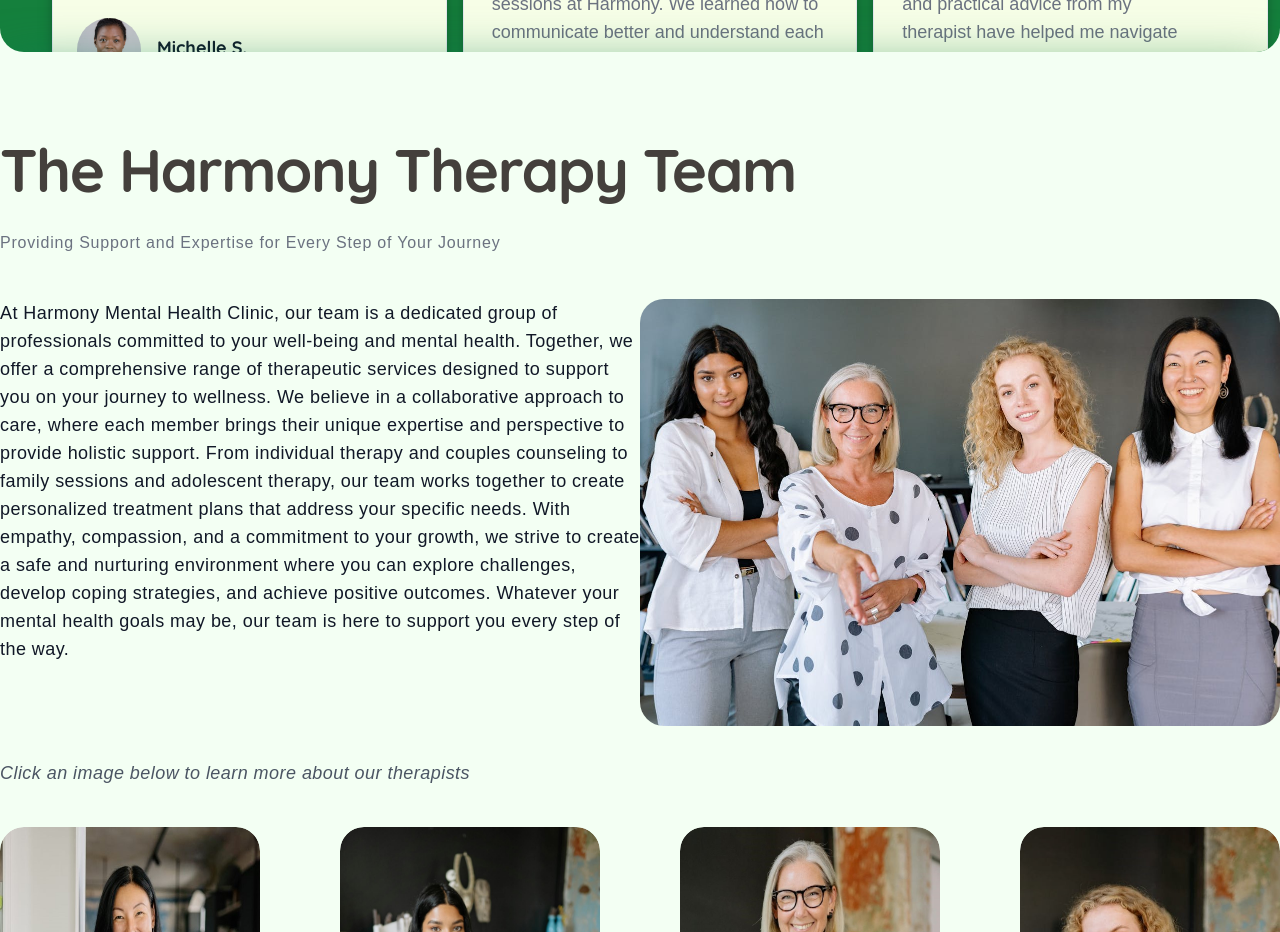
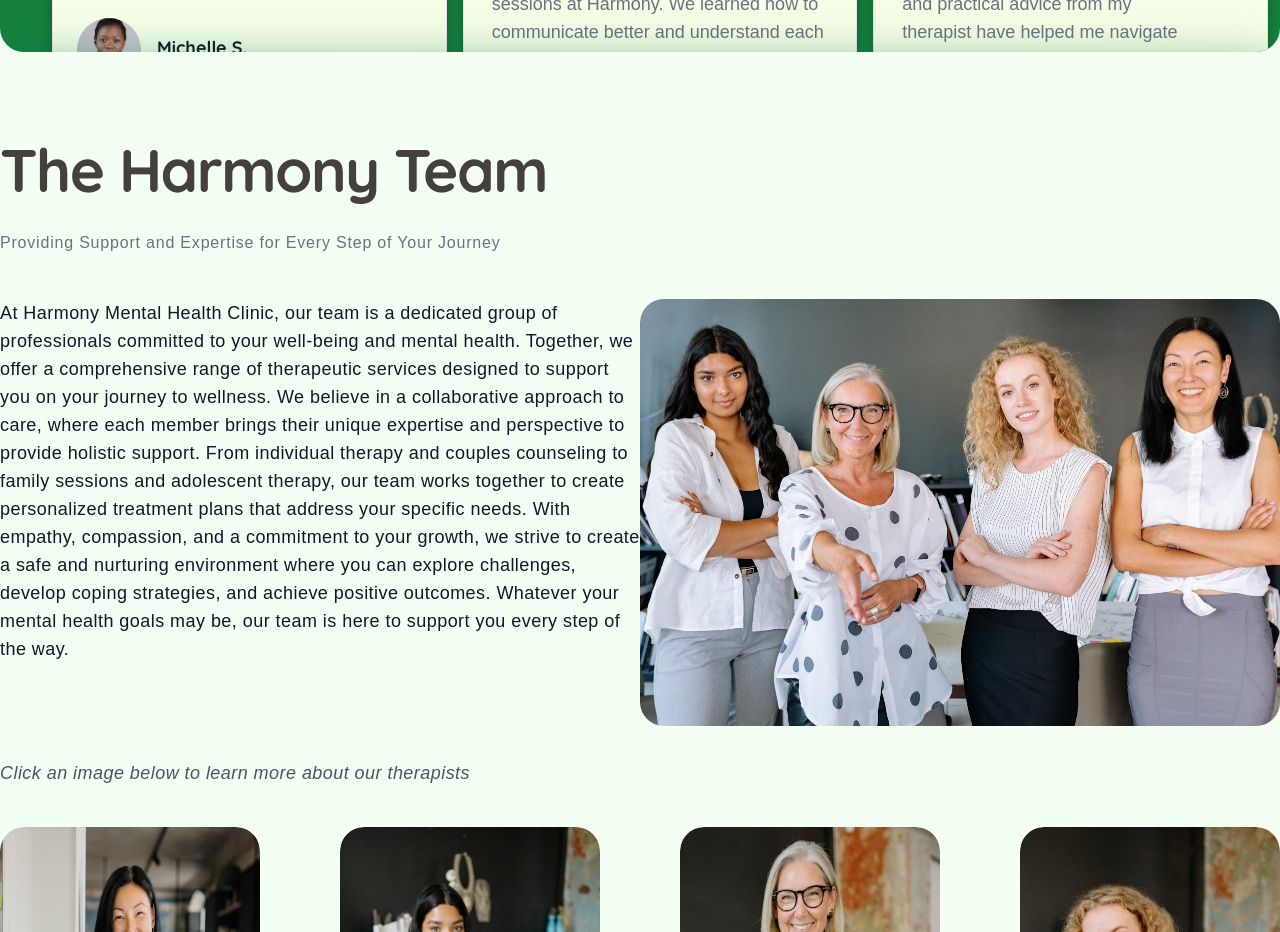
Before and after one commit to Quincy-Fer/Harmony-Therapy-Website, a React (Vite) app: page / in a window 1280 px wide. Shown: the part 5560-6492 px from the top of the page. Built offline with nearby package versions, Linux system fonts and the light colour scheme.

Commit message:
Adjust minor styling

```diff
--- a/src/Sections/Team.jsx
+++ b/src/Sections/Team.jsx
@@ -11,7 +11,7 @@ const Team = () => {
             className="text-stone-700 text-[60px]  font-bold font-quicksand
          leading-tight tracking-tight "
           >
-            The Harmony Therapy Team
+            The Harmony Team
           </h2>
           <p
             className="font-nunito max-w-[600px] text-base text-gray-500 tracking-wider leading-loose
--- a/src/Sections/Therapies.jsx
+++ b/src/Sections/Therapies.jsx
@@ -70,7 +70,7 @@ const Therapies = () => {
         </div>
       </div>
       {/* Cards */}
-      <div className="flex overflow-x-auto gap-10 hide-scrollbar">
+      <div className="flex overflow-x-auto gap-10 hide-scrollbar transition ease-out duration-400">
         {THERAPIES.map((therapy) => (
           <TherapyCard
             key={therapy.key}
```
